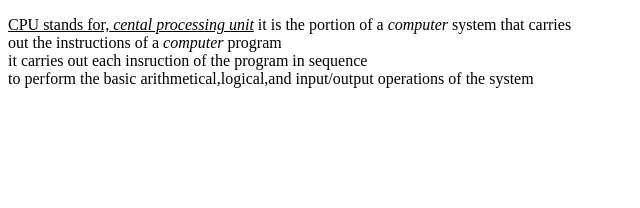
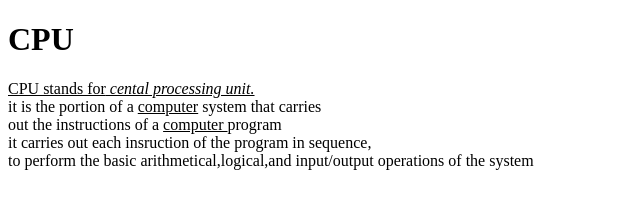
Before and after one commit to iamneo-production/dcfcfeebbaadaeccdfffebaeceaec, a website: page public/index.html in a window 1280 px wide. Shown: the whole page, without its empty margins (0-640 px from the left). Drawn offline with Linux system fonts and the light colour scheme.

Commit message:
Backup Commit

```diff
--- a/public/index.html
+++ b/public/index.html
@@ -1,11 +1,12 @@
 <!DOCTYPE html>
 <html>
-    <head>
-        <title> CPU </title>
-        <p><u> CPU stands for,<i> cental processing unit</i></u>
-      it is the portion of a <i>computer</i> system that carries<br>
-      out the instructions of a <i> computer </i> program<br>
-      it carries out each insruction of the program in sequence<br>
+<head>
+<boody>
+<h1> CPU </h1>
+<p><u> CPU stands for<i> cental processing unit.</i></u><br>
+      it is the portion of a <u>computer</u> system that carries<br>
+      out the instructions of a <u> computer </u> program<br>
+      it carries out each insruction of the program in sequence,<br>
       to perform the basic arithmetical,logical,and input/output operations of the system
 
         </title>
```
